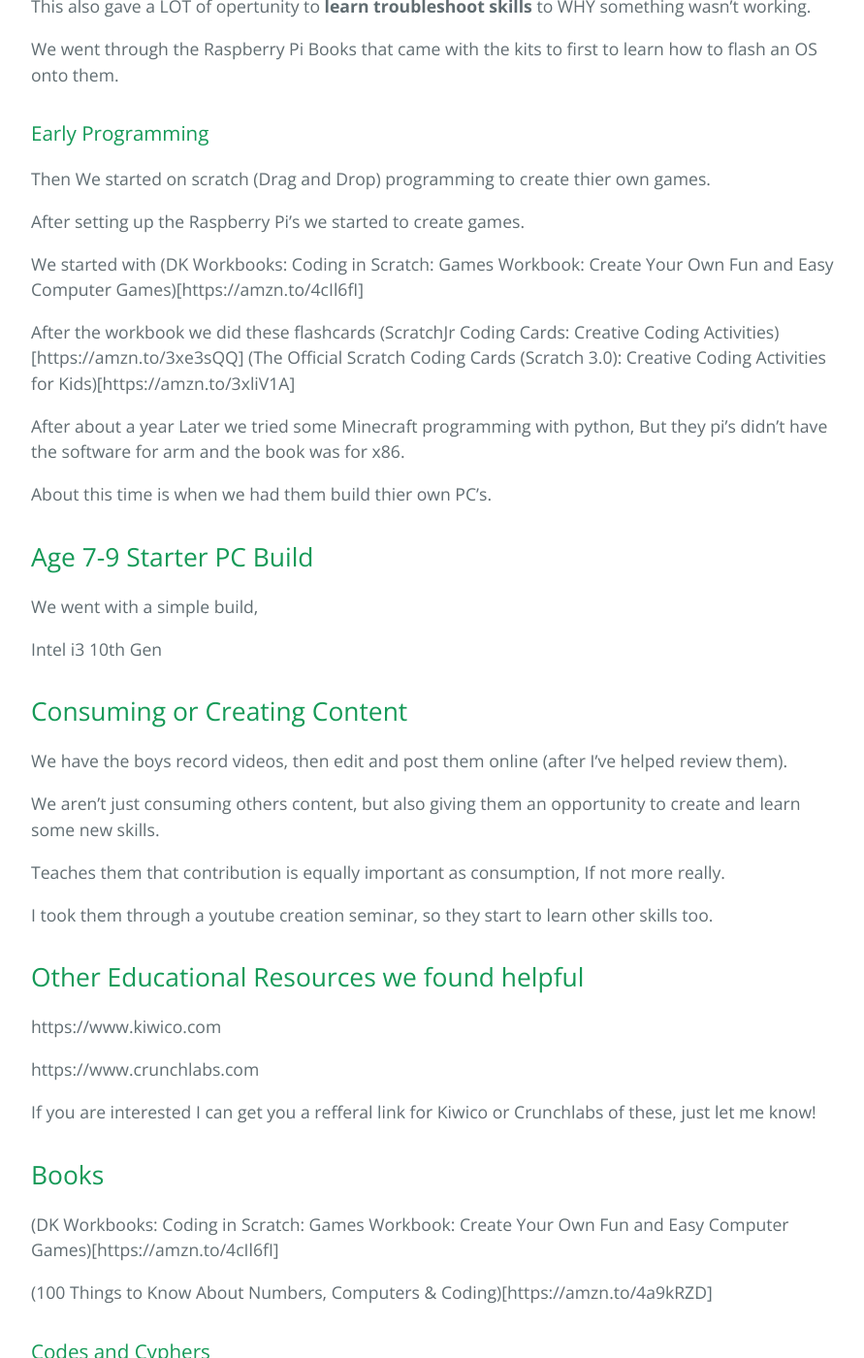
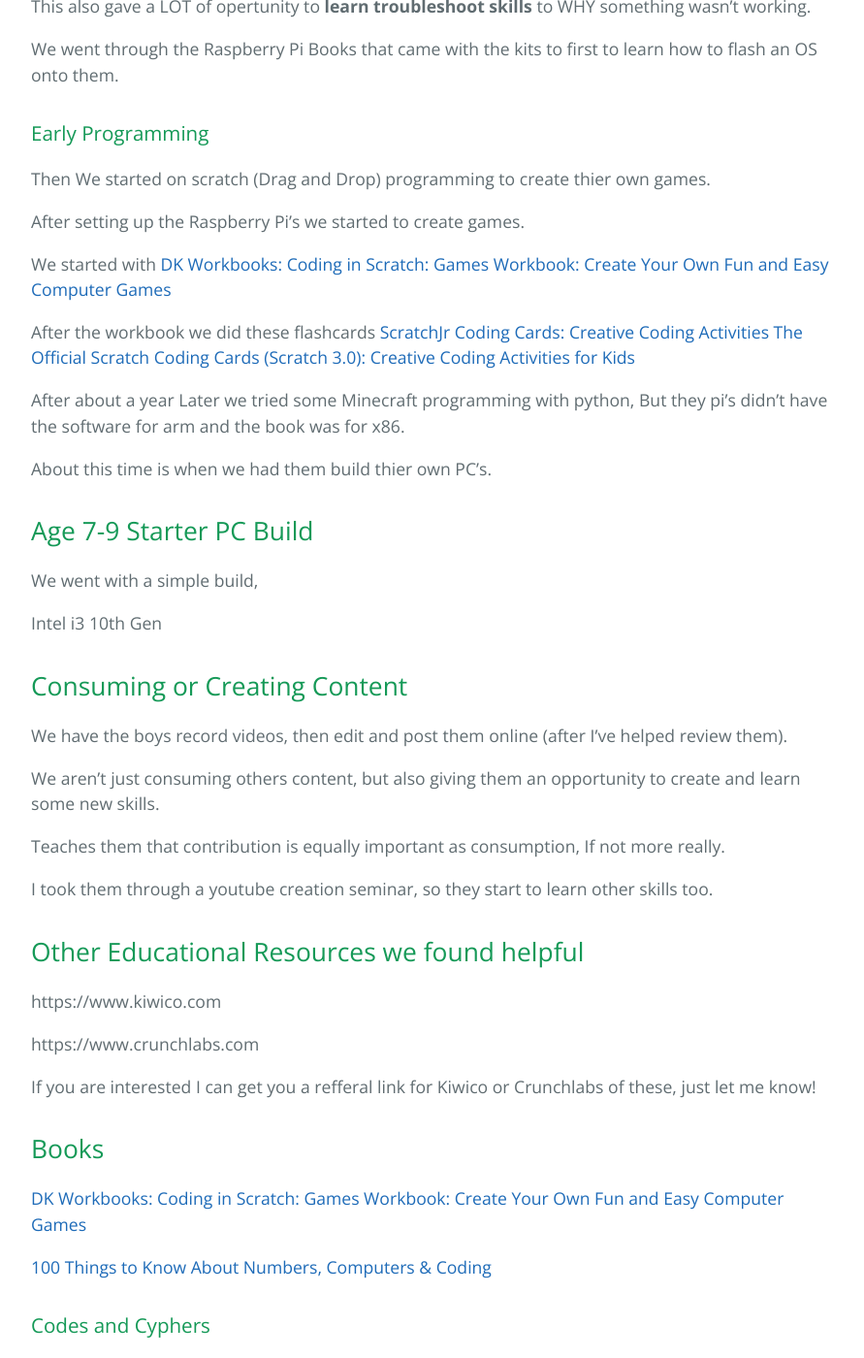
Before and after one commit to jscar-hawk/jscar-hawk.github.io, a Jekyll site: the page built from docs/Parenting_and_Computers.md, in a window 1280 px wide and 1400 px high, scrolled down 1274 px. Shown: the whole window at 97% size, without its empty margins (192-1083 px from the left). Built offline with Jekyll 4.4.1, drawn with Linux system fonts in a browser that asks for light colours; our own code applies the rules of GitHub Pages for plain Markdown files; some of the changed text lies outside the part shown.

Commit message:
Update with fixed links Parenting_and_Computers.md

```diff
--- a/docs/Parenting_and_Computers.md
+++ b/docs/Parenting_and_Computers.md
@@ -46,11 +46,11 @@ Then We started on scratch (Drag and Drop) programming to create thier own games
 After setting up the Raspberry Pi's we started to create games.
 
 We started with
-(DK Workbooks: Coding in Scratch: Games Workbook: Create Your Own Fun and Easy Computer Games)[https://amzn.to/4cIl6fI]
+[DK Workbooks: Coding in Scratch: Games Workbook: Create Your Own Fun and Easy Computer Games](https://amzn.to/4cIl6fI)
 
 After the workbook we did these flashcards
-(ScratchJr Coding Cards: Creative Coding Activities)[https://amzn.to/3xe3sQQ]
-(The Official Scratch Coding Cards (Scratch 3.0): Creative Coding Activities for Kids)[https://amzn.to/3xliV1A]
+[ScratchJr Coding Cards: Creative Coding Activities](https://amzn.to/3xe3sQQ)
+[The Official Scratch Coding Cards (Scratch 3.0): Creative Coding Activities for Kids](https://amzn.to/3xliV1A)
 
 
 After about a year Later we tried some Minecraft programming with python,
@@ -85,12 +85,12 @@ If you are interested I can get you a refferal link for Kiwico or Crunchlabs of
 
 ## Books
 
-(DK Workbooks: Coding in Scratch: Games Workbook: Create Your Own Fun and Easy Computer Games)[https://amzn.to/4cIl6fI]
+[DK Workbooks: Coding in Scratch: Games Workbook: Create Your Own Fun and Easy Computer Games](https://amzn.to/4cIl6fI)
 
-(100 Things to Know About Numbers, Computers & Coding)[https://amzn.to/4a9kRZD]
+[100 Things to Know About Numbers, Computers & Coding](https://amzn.to/4a9kRZD)
 
 
 
 ### Codes and Cyphers
 
-(Over 50 Secret Codes)[https://amzn.to/3xvjk1m]
+[Over 50 Secret Codes](https://amzn.to/3xvjk1m)
```
